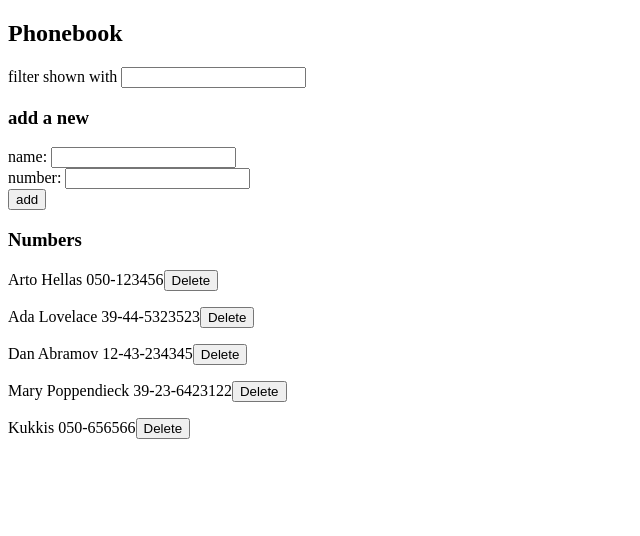
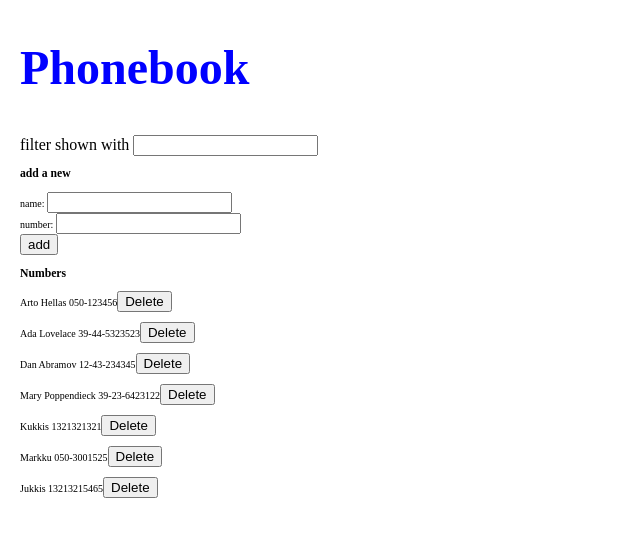
Before and after one commit to Markeesi/03-puhelinluettelo, a React (Vite) app: page / in a window 1280 px wide. Shown: the top 536 px of the page, without its empty margins (0-640 px from the left). Built offline with nearby package versions, Linux system fonts and the light colour scheme; data requests are answered from the project's data file.

Commit message:
2.16 ja 2.17 tehty

```diff
--- a/db.json
+++ b/db.json
@@ -22,8 +22,18 @@
     },
     {
       "name": "Kukkis",
-      "number": "050-656566",
+      "number": "1321321321",
       "id": 5
+    },
+    {
+      "name": "Markku",
+      "number": "050-3001525",
+      "id": 6
+    },
+    {
+      "name": "Jukkis",
+      "number": "13213215465",
+      "id": 7
     }
   ]
 }
--- a/src/App.jsx
+++ b/src/App.jsx
@@ -1,6 +1,7 @@
 import { useState, useEffect } from "react";
 import Filter from "./components/Filter/Filter";
 import personService from "./services/persons";
+import "./index.css";
 
 const App = () => {
   const [persons, setPersons] = useState([]);
--- a/src/components/Filter/Filter.jsx
+++ b/src/components/Filter/Filter.jsx
@@ -2,10 +2,13 @@ import { useState, useEffect, useMemo } from "react";
 import PersonForm from "../PersonForm/PersonForm";
 import personService from "../../services/persons";
 import Persons from "../Persons/Persons";
+import Notification from "../Notification/Notification";
 
 const Filter = () => {
   const [searchValue, setSearchValue] = useState("");
   const [persons, setPersons] = useState([]);
+  const [notification, setNotification] = useState(null);
+  const [notificationType, setNotificationType] = useState("success");
 
   useEffect(() => {
     console.log("Effect: Fetching data...");
@@ -29,45 +32,70 @@ const Filter = () => {
 
   const filteredPersons = useMemo(() => {
     return persons.filter((person) =>
-      person.name.toLowerCase().includes(searchValue.toLowerCase())
+      person.name && person.name.toLowerCase().includes(searchValue.toLowerCase())
     );
   }, [searchValue, persons]);
+
 
   const handlePersonAdded = (newPerson) => {
     setPersons([...persons, newPerson]);
   };
 
-  const handlePersonUpdate = (updatedPersons) => {
-    setPersons([...updatedPersons])
-  }
+  const handlePersonUpdate = (updatedPerson) => {
+    setPersons([...persons, updatedPerson]);
+  };
 
   const deleteButtonHandler = (person) => {
     if (window.confirm(`Delete ${person.name}?`)) {
-      personService.deletePerson(person.id)
+      personService
+        .deletePerson(person.id)
         .then(() => {
           personService
             .getAll()
             .then((returnedPersons) => {
-        console.log("Data retrieved:", returnedPersons);
               setPersons(returnedPersons);
-      })})
+              setNotification(`Deleted ${person.name}`);
+              setNotificationType("success");
+              setTimeout(() => {
+                setNotification(null);
+              }, 3000); // Clear the success message after 3 seconds
+            })
             .catch((error) => {
               console.error("Error in deleting the person:", error);
+              setNotification("Error deleting the person");
+              setNotificationType("error");
+              setTimeout(() => {
+                setNotification(null);
+              }, 3000); // Clear the success message after 3 seconds
+            });
         })
+        .catch((error) => {
+          console.error("Error in deleting the person:", error);
+          setNotification("Error deleting the person");
+          setNotificationType("error");
+          setTimeout(() => {
+            setNotification(null);
+          }, 3000); // Clear the success message after 3 seconds
+        });
     }
-
-  }
-
-
+  };
 
   return (
     <>
       <h2>Phonebook</h2>
-      <div>
+      <Notification message={notification} type={notificationType} />
+      <div className="filter">
         filter shown with <input value={searchValue} onChange={searchHandler} />
       </div>
-      <PersonForm allPersons={persons} onPersonUpdated={handlePersonUpdate} onPersonAdded={handlePersonAdded} />
-      <Persons filteredPersons={filteredPersons} onDeleteButtonClicked={deleteButtonHandler} />
+      <PersonForm className="personForm"
+        allPersons={persons}
+        onPersonUpdated={handlePersonUpdate}
+        onPersonAdded={handlePersonAdded}
+      />
+      <Persons className="person"
+        filteredPersons={filteredPersons}
+        onDeleteButtonClicked={deleteButtonHandler}
+      />
     </>
   );
 };
--- /dev/null
+++ b/src/components/Notification/Notification.jsx
@@ -0,0 +1,20 @@
+const Notification = ({ message, type }) => {
+    if (message === null) {
+      return null;
+    }
+
+    const notificationStyle = {
+      color: type === 'success' ? 'green' : 'red',
+      background: 'lightgray',
+      border: `2px solid ${type === 'success' ? 'green' : 'red'}`,
+      padding: '10px',
+    };
+
+    return (
+      <div style={notificationStyle}>
+        {message}
+      </div>
+    );
+  };
+
+  export default Notification;
--- a/src/components/PersonForm/PersonForm.jsx
+++ b/src/components/PersonForm/PersonForm.jsx
@@ -1,9 +1,12 @@
 import { useState } from "react";
 import personService from "../../services/persons";
+import Notification from "../Notification/Notification";
 
 const PersonForm = ({ onPersonAdded, onPersonUpdated }) => {
   const [newNumber, setNewNumber] = useState("");
   const [newName, setNewName] = useState("");
+  const [notification, setNotification] = useState(null);
+  const [notificationType, setNotificationType] = useState(null);
 
   const addNewContact = (event) => {
     event.preventDefault();
@@ -19,12 +22,25 @@ const PersonForm = ({ onPersonAdded, onPersonUpdated }) => {
               // Fetch the updated list of persons
               personService.getAll().then((returnedPersons) => {
                 onPersonUpdated(returnedPersons);
+                setNotification(`Updated ${newName}`);
+                setNotificationType("success");
                 setNewName("");
                 setNewNumber("");
+                setTimeout(() => {
+                  setNotification(null);
+                }, 3000);
+              })
+              .catch((error) => {
+                console.error("Error fetching data:", error);
               });
             })
             .catch((error) => {
               console.error("Error updating the person:", error);
+              setNotification(`Error updating ${newName}`);
+              setNotificationType("error");
+              setTimeout(() => {
+                setNotification(null);
+              }, 3000);
             });
         }
       } else if (newNumber.length === 11 && !persons.some((person) => person.number === newNumber)) {
@@ -35,19 +51,39 @@ const PersonForm = ({ onPersonAdded, onPersonUpdated }) => {
         };
 
         personService.create(newContact).then((returnedPerson) => {
-        onPersonAdded(returnedPerson); // Trigger a callback to update the state in the parent component (App)
+          onPersonAdded(returnedPerson);
+          setNotification(`Added ${newName}`);
+          setNotificationType("success");
           setNewName("");
           setNewNumber("");
+          setTimeout(() => {
+            setNotification(null);
+          }, 3000);
+        })
+        .catch((error) => {
+          console.error("Error creating the person:", error);
+          setNotification(`Error adding ${newName}`);
+          setNotificationType("error");
+          setTimeout(() => {
+            setNotification(null);
+          }, 3000);
         });
-    } else {
-      alert(`Invalid phone number or the entered phone number already exists.`);
       }
+    })
+    .catch((error) => {
+      console.error("Error fetching data:", error);
+      setNotification("Error fetching data. Please try again later.");
+      setNotificationType("error");
+          setTimeout(() => {
+            setNotification(null);
+          }, 3000);
     });
   };
 
   return (
     <>
       <h3>add a new</h3>
+      {notification && <Notification type={notificationType} message={notification} />}
       <form onSubmit={addNewContact}>
         <div>
           name:{" "}
--- /dev/null
+++ b/src/index.css
@@ -0,0 +1,25 @@
+html {
+    font-size: 62.5%;
+}
+
+body {
+    margin: 2rem;
+}
+
+h2 {
+    font-size: 3rem;
+    color: blue;
+    font-size: 4.8rem;
+}
+
+.filter {
+    font-size: 1.6rem;
+}
+
+.personForm {
+    font-size: 1.6rem;
+}
+
+.person {
+    font-size: 1.6rem;
+}
```
Lines whose indentation alone changed are shown as unchanged.
